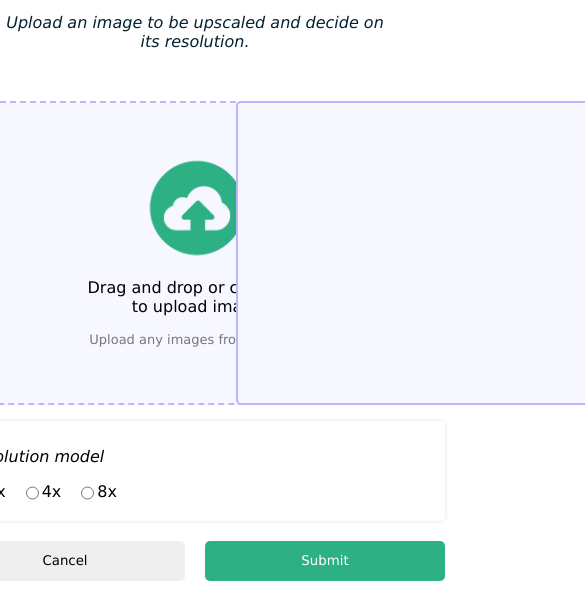
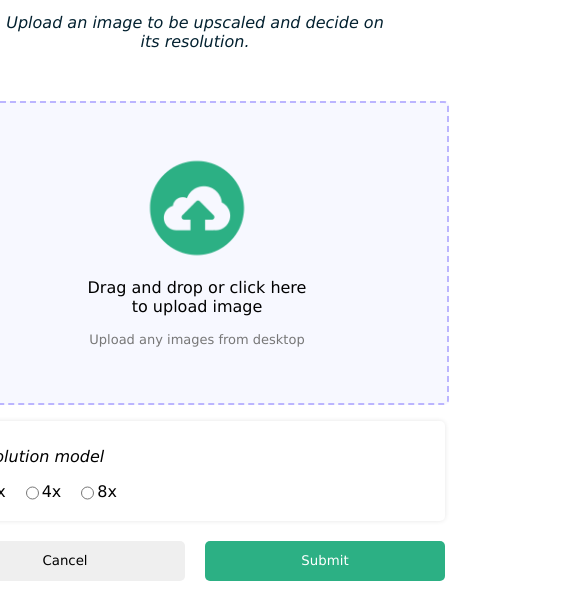
Before and after one commit to CedricAlejo21/DIGIMAPSuperResolution, a plain HTML site: page index.html in a window 390 px wide. Shown: the part 194-792 px from the top of the page, 585 px wide, since content can reach past the window. Drawn offline with Linux system fonts and the light colour scheme.

Commit message:
feat: added some responsiveness

```diff
--- a/index.html
+++ b/index.html
@@ -22,7 +22,7 @@
     </div>
 
     <div class="images-container">
-        <div class="hero">
+        <div class="hero-input">
             <label for="input-file" id="drop-area">
                 <input type="file" accept="image/*" id="input-file" hidden>
                 <div id="img-view">
@@ -51,7 +51,7 @@
                 </button>
             </div>
         </div>
-        <div class="hero">
+        <div class="hero-output">
             <div id="resolved-img-view">
                 <img src="">
             </div>
--- a/style.css
+++ b/style.css
@@ -43,13 +43,21 @@ body {
 
 /* Images Area */
 
-.hero {
+.hero-input {
     width: 100%;
     min-height: 50vh;
-    display: flex;
     align-items: center;
     display: flex;
     flex-direction: column;
+}
+
+.hero-output {
+    width: 100%;
+    min-height: 50vh;
+    align-items: center;
+    display: flex;
+    flex-direction: column;
+    margin-left: 20px;
 }
 
 #drop-area {
@@ -160,3 +168,16 @@ footer {
     padding: 10px;
     text-align: center;
 }
+
+/* Responsiveness */
+
+@media (max-width: 768px) {
+    .images-container {
+        flex-direction: column;
+    }
+
+    .hero-output {
+        margin-left: 0;
+        margin-top: 20px;
+    }
+}
```
